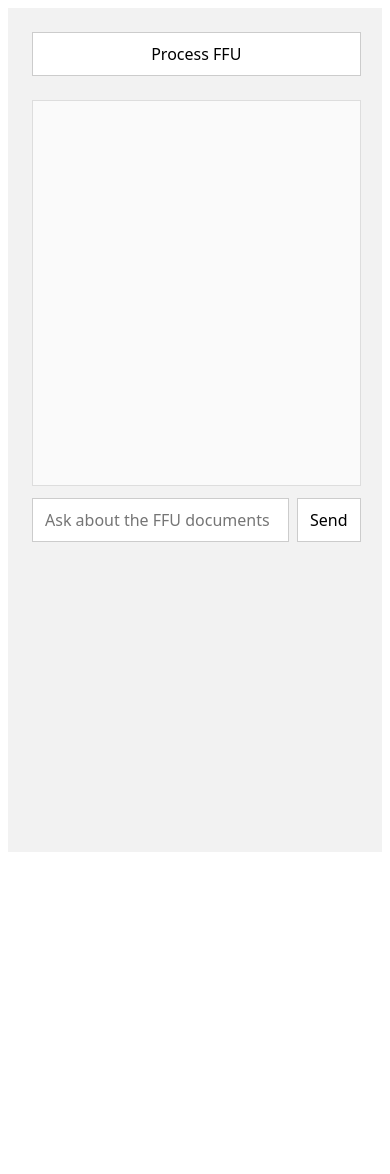
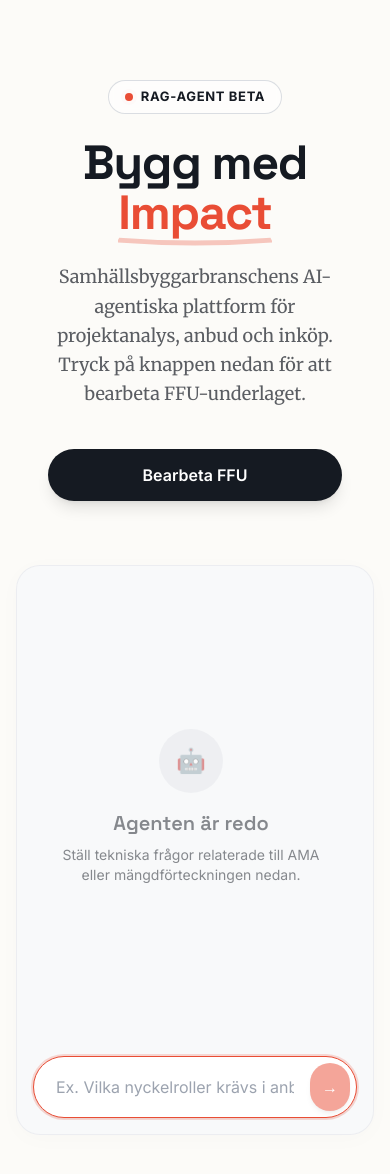
Before and after one commit to AnirudhT28/ffu-analyzer, a React (Vite) app in the folder frontend/: page / in a window 390 px wide. Shown: the top 1174 px of the page. Before the commit the page ends 860 px from the top, so only its background shows below. Built offline with nearby package versions, Linux system fonts and the light colour scheme.

Commit message:
refactor: pivot to reliable text-based citations, drop local file serving

```diff
--- a/frontend/index.html
+++ b/frontend/index.html
@@ -3,8 +3,32 @@
   <head>
     <meta charset="UTF-8" />
     <meta name="viewport" content="width=device-width, initial-scale=1.0" />
-    <title>FFU Analyzer</title>
+    <title>Brickanta</title>
+    <link rel="preconnect" href="https://fonts.googleapis.com">
+    <link rel="preconnect" href="https://fonts.gstatic.com" crossorigin>
+    <link href="https://fonts.googleapis.com/css2?family=Inter:wght@400;500;600;700&family=Merriweather:wght@300;400;700&family=Space+Grotesk:wght@400;500;600;700&display=swap" rel="stylesheet">
+    <script src="https://cdn.tailwindcss.com"></script>
+    <script>
+      tailwind.config = {
+        theme: {
+          extend: {
+            colors: {
+              'brick-bg': '#FCFBF8',
+              'brick-navy': '#151A22',
+              'brick-coral': '#E94D35'
+            },
+            fontFamily: {
+              sans: ['Inter', 'sans-serif'],
+              display: ['Space Grotesk', 'sans-serif'],
+              serif: ['Merriweather', 'serif']
+            }
+          }
+        }
+      }
+    </script>
     <script type="module" src="/src/main.tsx"></script>
   </head>
-  <body><div id="root"></div></body>
+  <body class="bg-brick-bg text-brick-navy font-sans antialiased min-h-screen selection:bg-brick-coral selection:text-white">
+    <div id="root"></div>
+  </body>
 </html>
--- a/frontend/src/main.tsx
+++ b/frontend/src/main.tsx
@@ -1,27 +1,66 @@
-import { FormEvent, useEffect, useRef, useState } from 'react'
+import React, { FormEvent, useState } from 'react'
 import { createRoot } from 'react-dom/client'
 
-const ui = {
-  page: { margin: 0, minHeight: '100vh', background: '#f2f2f2', color: '#222', fontFamily: 'system-ui, sans-serif' },
-  app: { maxWidth: 800, margin: '0 auto', padding: 24, display: 'grid', gap: 12 },
-  chat: { minHeight: 360, padding: 12, border: '1px solid #ddd', background: '#fafafa', overflow: 'auto', display: 'grid', gap: 8 },
-  form: { display: 'grid', gridTemplateColumns: '1fr auto', gap: 8 },
-  field: { padding: '10px 12px', border: '1px solid #ccc', background: '#fff', font: 'inherit' },
-  msg: { maxWidth: '80%', padding: '10px 12px', borderRadius: 8, whiteSpace: 'pre-wrap' as const },
-  user: { justifySelf: 'end', background: '#dcdcdc' },
-  assistant: { justifySelf: 'start', background: '#ededed' },
+export interface ChatMessageProps {
+  role: 'user' | 'assistant';
+  content: string;
+  sources?: string[];
 }
+
+export const ChatMessage: React.FC<ChatMessageProps> = ({ role, content, sources }) => {
+  const isAssistant = role === 'assistant';
+
+  return (
+    <div
+      className={`max-w-[85%] sm:max-w-[75%] rounded-[1.5rem] p-5 my-3 shadow-sm ${
+        isAssistant
+          ? 'bg-white mr-auto text-brick-navy border border-gray-100'
+          : 'bg-brick-navy ml-auto text-white'
+      }`}
+    >
+      <div className="whitespace-pre-wrap leading-relaxed text-[15px]">
+        {content}
+      </div>
+
+      {isAssistant && sources && sources.length > 0 && (
+        <div className="mt-4 pt-3 border-t border-gray-100">
+          <h4 className="text-[10px] font-bold text-gray-400 mb-2 tracking-widest uppercase">
+            Källor:
+          </h4>
+          <div className="flex flex-wrap gap-2 text-sm">
+            {sources.map((source, index) => (
+              <span
+                key={index}
+                title={source}
+                className="inline-flex items-center px-3 py-1 rounded-full text-[11px] font-semibold bg-[#F5F7FA] text-brick-navy hover:bg-[#E2E8F0] transition-colors border border-gray-200 shadow-sm whitespace-nowrap cursor-default"
+              >
+                <span className="mr-1.5 opacity-70">📄</span>
+                <span className="truncate max-w-[200px] sm:max-w-xs block">
+                  {source}
+                </span>
+              </span>
+            ))}
+          </div>
+        </div>
+      )}
+    </div>
+  );
+};
 
 function App() {
   const [status, setStatus] = useState('')
   const [input, setInput] = useState('')
   const [thinking, setThinking] = useState(false)
-  const [messages, setMessages] = useState<{ role: 'user' | 'assistant'; content: string }[]>([])
+  const [messages, setMessages] = useState<{ role: 'user' | 'assistant'; content: string; sources?: string[] }[]>([])
 
   const processFfu = async () => {
-    setStatus('Processing...')
+    setStatus('Snurrar igång agenten...')
+    try {
       const data = await fetch('/api/process', { method: 'POST' }).then((r) => r.json())
-    setStatus(`${data.status}: ${data.count} document(s) processed`)
+      setStatus(`${data.status}: ${data.count} dokument bearbetade.`)
+    } catch {
+      setStatus('Ett fel uppstod vid bearbetning.')
+    }
   }
 
   const send = async (e: FormEvent) => {
@@ -31,31 +70,121 @@ function App() {
     setInput('')
     setThinking(true)
     setMessages([...history, { role: 'user', content: input.trim() }])
+    try {
       const data = await fetch('/api/chat', {
         method: 'POST',
         headers: { 'Content-Type': 'application/json' },
         body: JSON.stringify({ message: input.trim(), history }),
       }).then((r) => r.json())
-    setMessages((m) => [...m, { role: 'assistant', content: data.response }])
+      setMessages((m) => [...m, { role: 'assistant', content: data.answer || "Kunde inte ansluta till LLM.", sources: data.sources }])
+    } catch {
+      setMessages((m) => [...m, { role: 'assistant', content: "Nätverksfel vid kontakt med servern." }])
+    }
     setThinking(false)
   }
 
   return (
-    <div style={ui.page}>
-      <div style={ui.app}>
-        <button onClick={processFfu} style={ui.field}>Process FFU</button>
-        <div>{status}</div>
-        <div style={ui.chat}>
-          {messages.map((message, i) => (
-            <div key={i} style={{ ...ui.msg, ...(message.role === 'user' ? ui.user : ui.assistant) }}>{message.content}</div>
-          ))}
-          {thinking && <div style={{ ...ui.msg, ...ui.assistant, color: '#666' }}>Thinking...</div>}
+    <div className="w-full">
+      {/* Navigation removed */}
+
+      {/* Hero Section */}
+      <header className="px-8 pt-20 pb-16 max-w-7xl mx-auto w-full flex flex-col items-center text-center">
+        {/* Badge */}
+        <div className="bg-transparent border border-gray-300/80 text-brick-navy px-4 py-1.5 rounded-full text-[13px] font-bold uppercase tracking-wider mb-6 flex items-center gap-2 bg-white/50 backdrop-blur-sm">
+          <span className="relative flex h-2 w-2">
+            <span className="animate-ping absolute inline-flex h-full w-full rounded-full bg-brick-coral opacity-75"></span>
+            <span className="relative inline-flex rounded-full h-2 w-2 bg-brick-coral"></span>
+          </span>
+          RAG-Agent Beta
         </div>
-        <form onSubmit={send} style={ui.form}>
-          <input value={input} onChange={(e) => setInput(e.target.value)} placeholder="Ask about the FFU documents" style={ui.field} />
-          <button style={ui.field}>Send</button>
+
+        <h1 className="font-display text-5xl md:text-7xl font-bold tracking-tight leading-[1.05]">
+          Bygg med <span className="text-brick-coral relative inline-block">Impact<svg className="absolute -bottom-2 left-0 w-full h-3 text-brick-coral/30" viewBox="0 0 100 20" preserveAspectRatio="none"><path d="M0 10 Q 50 20 100 10" stroke="currentColor" strokeWidth="8" fill="transparent"/></svg></span>
+        </h1>
+
+        <h2 className="font-serif text-lg sm:text-xl text-brick-navy/70 mt-6 max-w-2xl leading-relaxed">
+          Samhällsbyggarbranschens AI-agentiska plattform för projektanalys, anbud och inköp. Tryck på knappen nedan för att bearbeta FFU-underlaget.
+        </h2>
+
+        <div className="flex flex-col sm:flex-row gap-4 mt-10 w-full justify-center px-4">
+          <button onClick={processFfu} className="bg-brick-navy text-white px-8 py-3.5 rounded-full font-semibold transition-all hover:bg-[#202733] shadow-lg hover:shadow-xl hover:-translate-y-0.5 w-full sm:w-auto">
+            Bearbeta FFU
+          </button>
+        </div>
+
+        {status && (
+          <div className="mt-6 text-sm font-medium text-brick-navy/60 animate-pulse bg-white px-6 py-2 rounded-full border border-gray-200">
+            {status}
+          </div>
+        )}
+      </header>
+
+      {/* RAG Chat / Tool Interface */}
+      <main className="max-w-4xl mx-auto w-full px-4 pb-24">
+        <div className="bg-[#F8F9FA] border border-gray-200/60 rounded-3xl p-4 sm:p-6 shadow-[0px_4px_24px_rgba(0,0,0,0.02)] relative">
+          {/* Chat Window */}
+          <div className="h-[450px] overflow-y-auto mb-6 pr-2 custom-scrollbar flex flex-col gap-2">
+            {messages.length === 0 ? (
+              <div className="flex-1 flex flex-col items-center justify-center text-center opacity-50 px-4">
+                <div className="w-16 h-16 mb-4 rounded-full bg-gray-200 flex items-center justify-center">
+                  <span className="text-2xl">🤖</span>
+                </div>
+                <h3 className="font-display font-semibold text-xl mb-2">Agenten är redo</h3>
+                <p className="text-sm max-w-sm">Ställ tekniska frågor relaterade till AMA eller mängdförteckningen nedan.</p>
+              </div>
+            ) : (
+              messages.map((message, i) => (
+                <ChatMessage
+                  key={i}
+                  role={message.role}
+                  content={message.content}
+                  sources={message.sources}
+                />
+              ))
+            )}
+            {thinking && (
+              <div className="flex items-center gap-3 text-brick-navy/60 text-sm font-medium ml-4 my-2 opacity-70">
+                <div className="flex space-x-1">
+                  <div className="w-2 h-2 bg-brick-coral rounded-full animate-bounce"></div>
+                  <div className="w-2 h-2 bg-brick-coral rounded-full animate-bounce [animation-delay:0.2s]"></div>
+                  <div className="w-2 h-2 bg-brick-coral rounded-full animate-bounce [animation-delay:0.4s]"></div>
+                </div>
+                Analyserar underlag...
+              </div>
+            )}
+          </div>
+
+          {/* Input Form */}
+          <form onSubmit={send} className="relative z-10 w-full">
+            <div className="relative flex items-center bg-white rounded-full border border-gray-300 shadow-sm focus-within:ring-2 focus-within:ring-brick-coral/20 focus-within:border-brick-coral transition-all overflow-hidden p-1.5">
+              <input
+                autoFocus
+                value={input}
+                onChange={(e) => setInput(e.target.value)}
+                placeholder="Ex. Vilka nyckelroller krävs i anbudsformuläret?"
+                className="flex-1 bg-transparent px-4 py-3 text-base text-brick-navy placeholder-gray-400 focus:outline-none"
+                disabled={thinking}
+              />
+              <button
+                type="submit"
+                disabled={thinking || !input.trim()}
+                className="bg-brick-coral text-white p-3 md:px-6 rounded-full font-semibold transition-all hover:bg-opacity-90 shadow-md disabled:opacity-50 disabled:hover:-translate-y-0"
+              >
+                <span className="hidden sm:inline">Skicka</span>
+                <span className="sm:hidden">→</span>
+              </button>
+            </div>
           </form>
         </div>
+      </main>
+
+
+
+      <style dangerouslySetInnerHTML={{__html: `
+        .custom-scrollbar::-webkit-scrollbar { width: 6px; }
+        .custom-scrollbar::-webkit-scrollbar-track { background: transparent; }
+        .custom-scrollbar::-webkit-scrollbar-thumb { background-color: #CBD5E1; border-radius: 20px; }
+      `}} />
     </div>
   )
 }
```
Also changed, not shown: 1 other file (tests, documents, lock files or other folders). Lines whose indentation alone changed are shown as unchanged.
